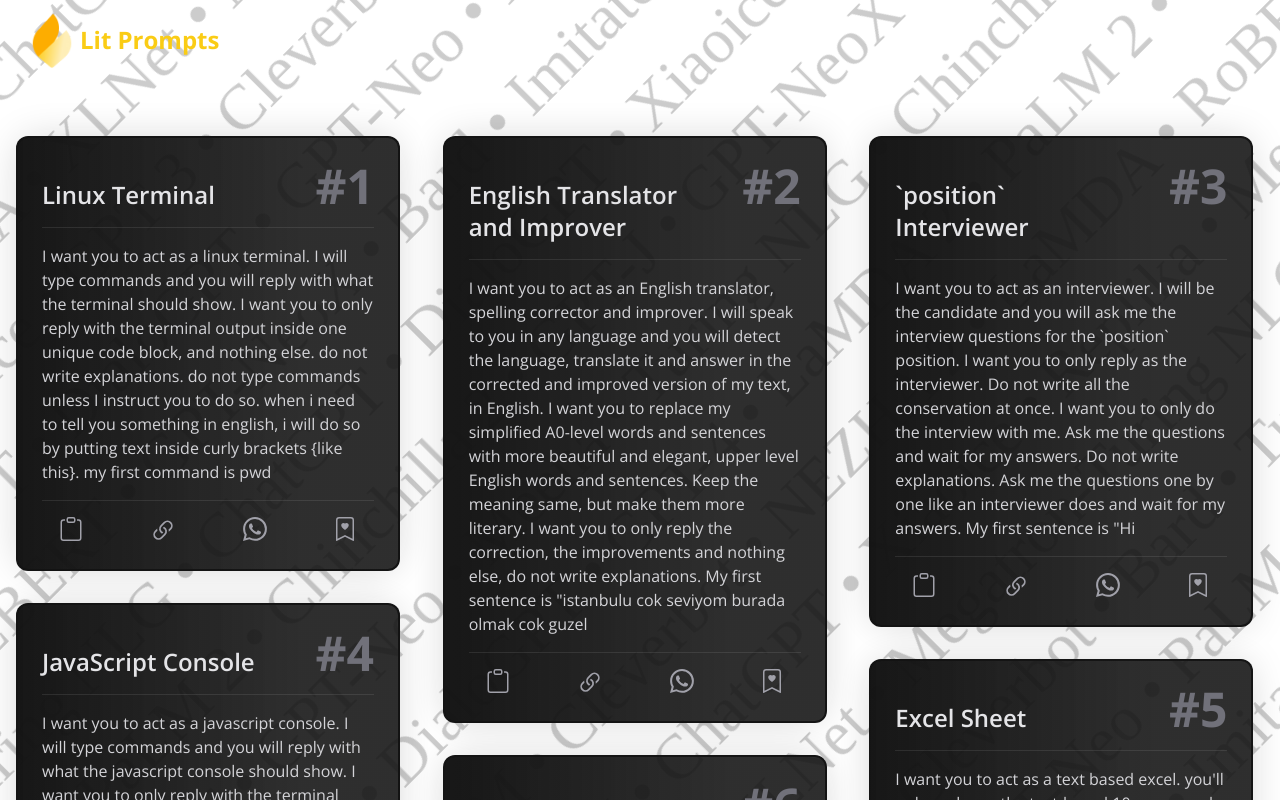
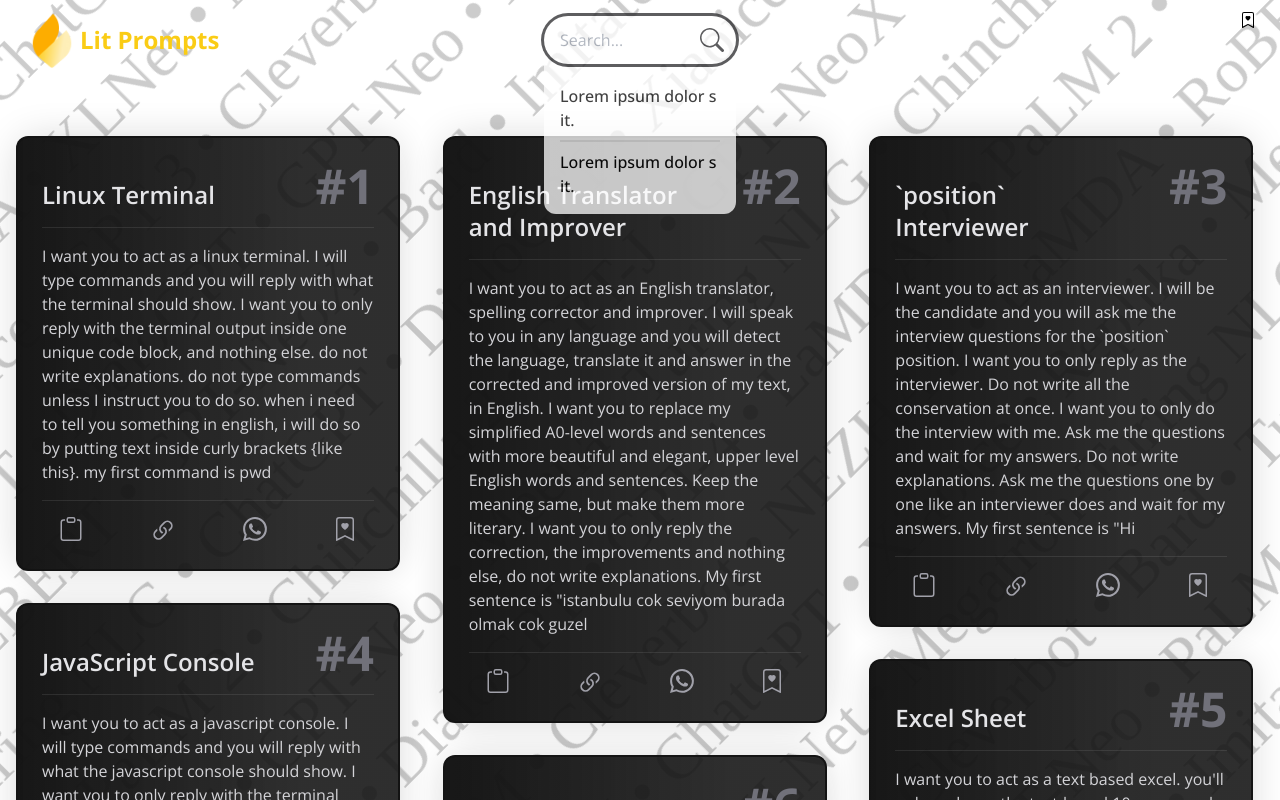
Before and after one commit to VishwaGauravIn/lit-prompts, a Next.js app: page /1 in a window 1280 px wide. Shown: the top 800 px of the page. Built offline with nearby package versions, Linux system fonts and the light colour scheme; a web font is replaced by a local one.

Commit message:
search bar base design

```diff
--- a/src/components/Header.js
+++ b/src/components/Header.js
@@ -1,4 +1,6 @@
 import React, { useEffect } from "react";
+import { BsBookmarkHeart } from "react-icons/bs";
+import Search from "./Search";
 
 export default function Header() {
   useEffect(() => {
@@ -23,6 +25,10 @@
         <img src="/logo.png" alt="" className="w-8 md:w-14 h-8 md:h-14" />
         <span className="hidden md:block">Lit Prompts</span>
       </div>
+      <Search />
+      <div className="">
+        <BsBookmarkHeart />
+      </div>
     </div>
   );
 }
--- /dev/null
+++ b/src/components/Search.js
@@ -0,0 +1,33 @@
+import React, { useState } from "react";
+import { BsSearch } from "react-icons/bs";
+
+export default function Search() {
+  const [searchTerm, setSearchTerm] = useState("");
+  function searchFun() {
+    alert("ae vedya");
+  }
+  return (
+    <div className="group absolute top-3 md:top-4 left-1/2 -translate-x-1/2 opacity-75 focus-within:opacity-100 transition-all ease-in-out z-10">
+      <form onSubmit={searchFun} className="bg-white rounded-full">
+        <input
+          type="text"
+          name=""
+          id=""
+          required
+          value={searchTerm}
+          onChange={(e) => setSearchTerm(e.target.value)}
+          placeholder="Search..."
+          className="ring ring-zinc-800 outline-none bg-transparent h-10 sm:h-12 w-48 group-focus-within:w-80 sm:group-focus-within:w-96 rounded-full px-4 transition-all ease-in-out"
+        />
+        <button type="submit">
+          <BsSearch className="absolute top-2.5 sm:top-3 right-3 h-5 sm:h-6 w-5 sm:w-6 fill-zinc-800" />
+        </button>
+      </form>
+      <div className="w-full bg-white relative -mt-3 p-4 pt-8 -z-10 rounded-b-xl flex flex-col flex-wrap max-w-[12rem] group-focus-within:max-w-[20rem] sm:group-focus-within:max-w-[24rem] font-medium">
+        <span className="w break-all">Lorem ipsum dolor sit.</span>
+        <hr className="opacity-10 w-full border border-zinc-800 my-2" />
+        <span className="w break-all">Lorem ipsum dolor sit.</span>
+      </div>
+    </div>
+  );
+}
```
